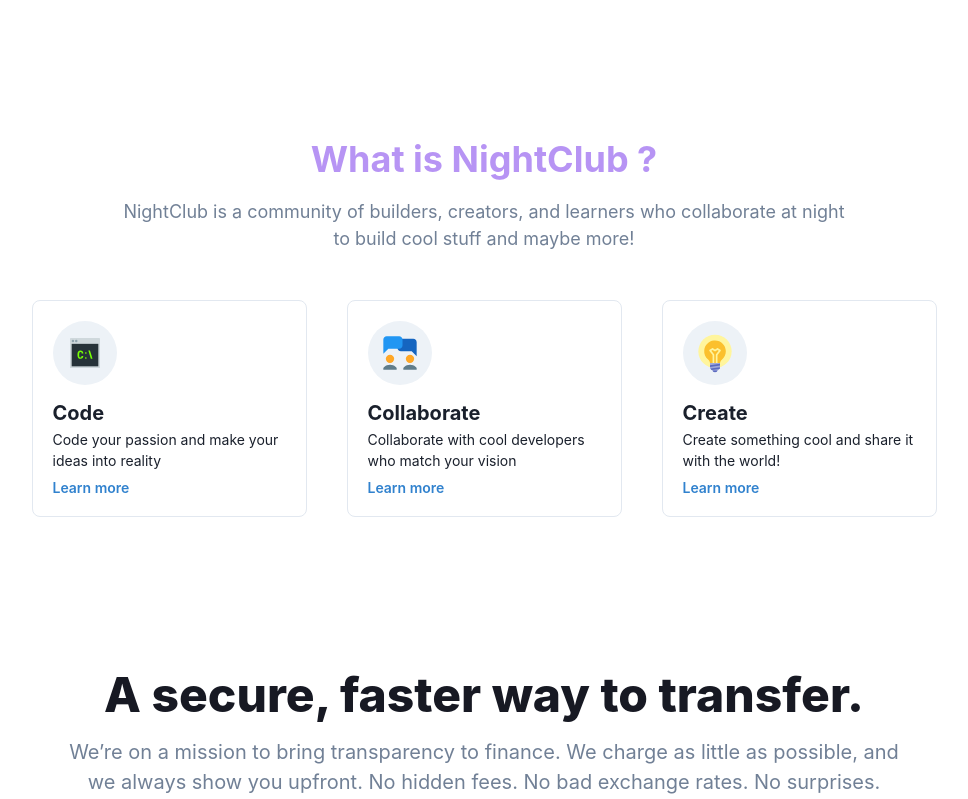
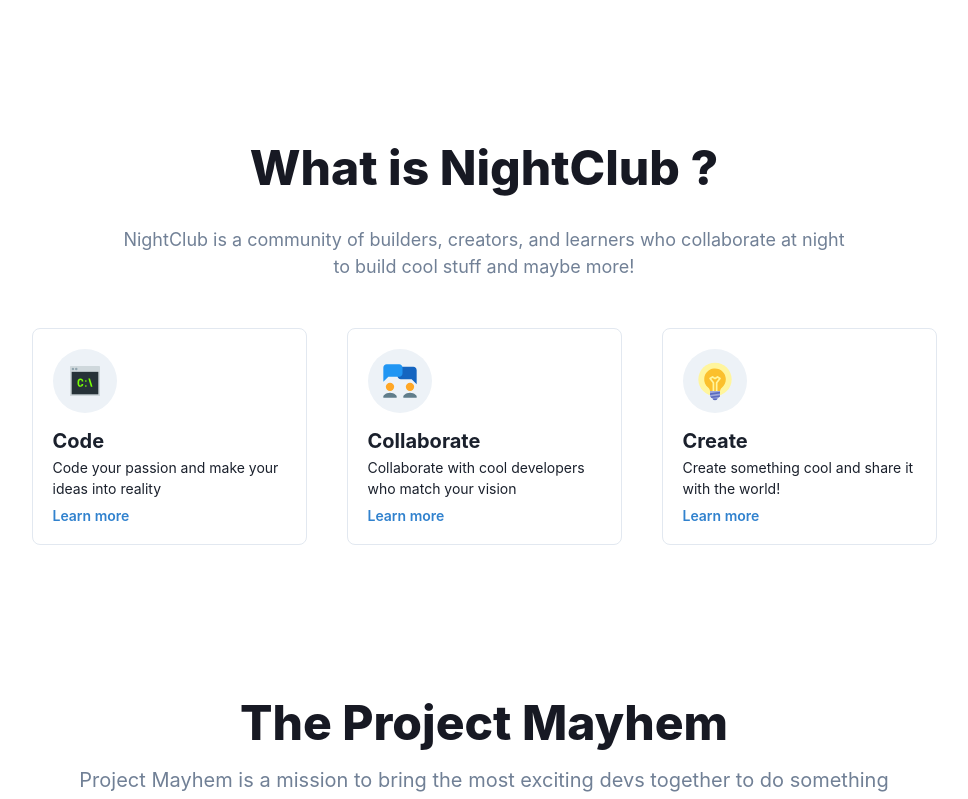
Before and after one commit to Aryainguz/DevXClub-V1, a React (Create React App) app: page / in a window 1280 px wide. Shown: the part 1020-1819 px from the top of the page, without its empty margins (156-1124 px from the left). Built offline with nearby package versions, Linux system fonts and the light colour scheme; no server answers.

Commit message:
edited components

```diff
--- a/src/components/CTA.jsx
+++ b/src/components/CTA.jsx
@@ -69,7 +69,7 @@ const CTA = () => {
                     }}
                     lineHeight="shorter"
                 >
-                    A secure, faster way to transfer.
+                   The Project Mayhem
                 </chakra.h1>
                 <chakra.p
                     mb={6}
@@ -80,9 +80,7 @@ const CTA = () => {
                     color="gray.500"
                     lineHeight="base"
                 >
-                    We’re on a mission to bring transparency to finance. We charge as
-                    little as possible, and we always show you upfront. No hidden fees. No
-                    bad exchange rates. No surprises.
+                    Project Mayhem is a mission to bring the most exciting devs together to do something for the history books.
                 </chakra.p>
                 <SimpleGrid
                     as="form"
--- a/src/components/Features.jsx
+++ b/src/components/Features.jsx
@@ -3,6 +3,7 @@ import {
   Button,
   Container,
   Flex,
+  chakra,
   Heading,
   Icon,
   Stack,
@@ -14,6 +15,7 @@ import {
   FcCollaboration,
   FcIdea
 } from "react-icons/fc"
+
 
 const Card = ({ heading, description, icon, href }) => {
   return (
@@ -55,10 +57,24 @@ function Features() {
   return (
     <Box p={["1","1"]}>
       <Stack spacing={4}as={Container} maxW={"3xl"} textAlign={"center"}>
-        <Heading fontSize={{ base: "2xl", sm: "4xl" }} fontWeight={"bold"} color='purple.300'>
-          What is
-          NightClub ?
-        </Heading>
+      <chakra.h1
+                    mb={3}
+                    fontSize={{
+                        base: "4xl",
+                        md: "5xl",
+                    }}
+                    fontWeight={{
+                        base: "bold",
+                        md: "extrabold",
+                    }}
+                    color="gray.900"
+                    _dark={{
+                        color: "gray.100",
+                    }}
+                    lineHeight="shorter"
+                >
+                    What is NightClub ?
+                </chakra.h1>
         <Text color={"gray.500"} fontSize={{ base: "sm", sm: "lg" }}>
           NightClub is a community of builders, creators, and learners who collaborate at night to build cool stuff and maybe more!
         </Text>
```
